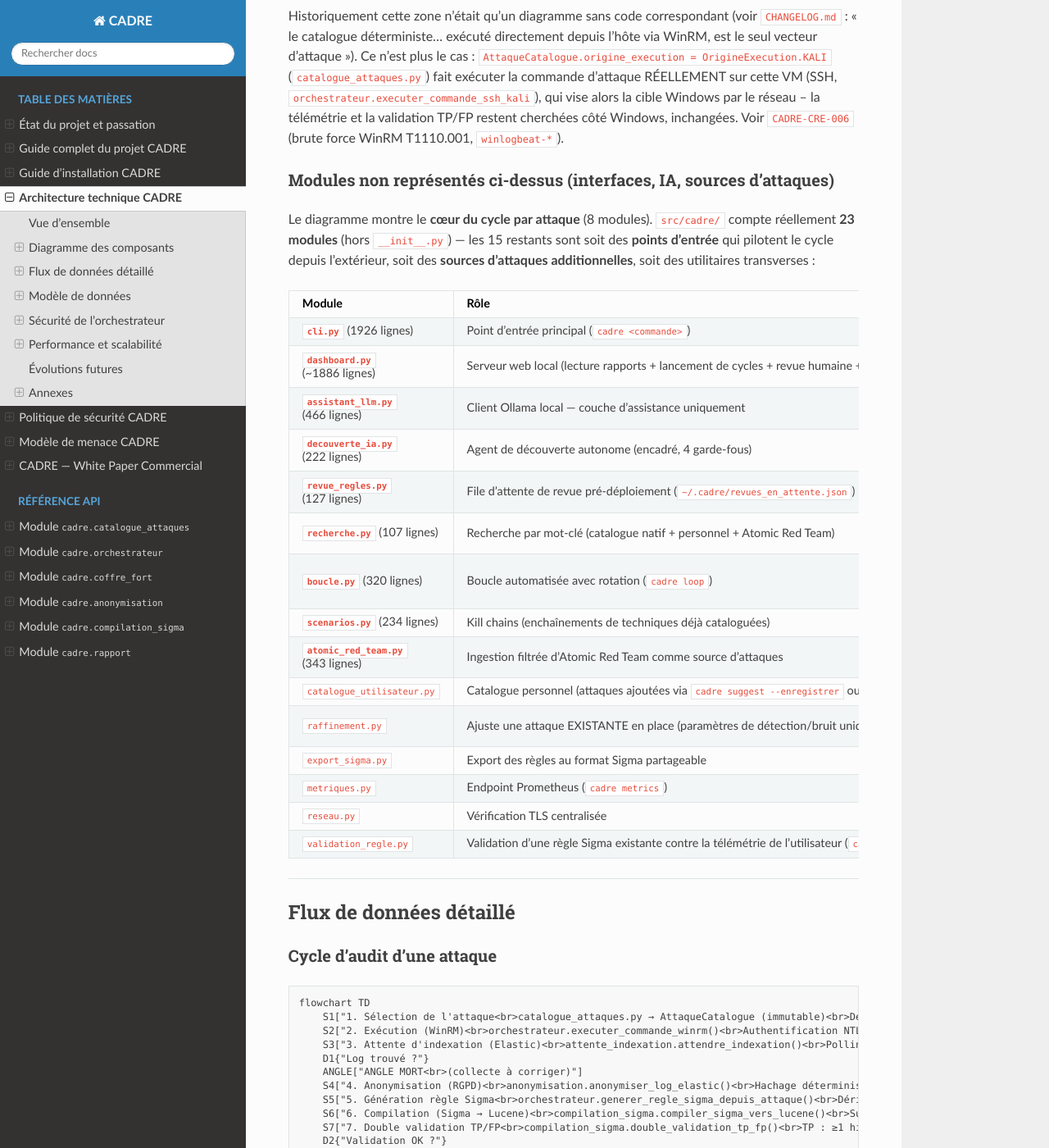
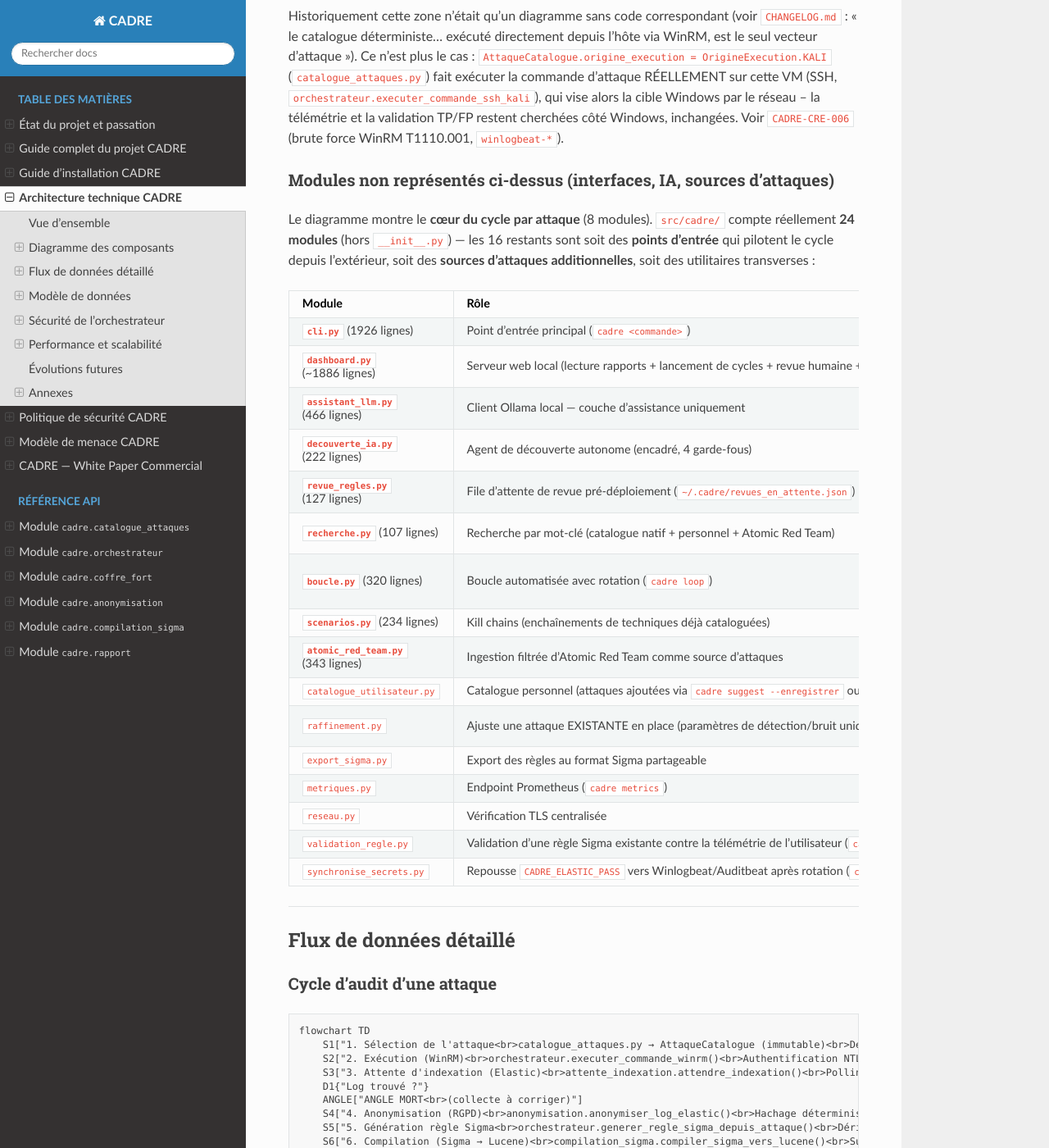
Before and after one commit to Mohamed-Amine-Eddari/CADRE, a Sphinx documentation site: the page built from docs/ARCHITECTURE.md, in a window 1280 px wide and 1400 px high, scrolled down 1056 px. Shown: the whole window at 82% size. Built offline with Sphinx 7.4.7 and the Read the Docs theme 3.1.0, drawn with Linux system fonts in a browser that asks for light colours.

Commit message:
Corrige les derniers chiffres obsolètes (24 modules, 1168 tests)
GUIDE_PROJET.md et ARCHITECTURE.md affichaient encore 23 modules/1148
tests, datant d'avant l'ajout de synchronise_secrets.py cette session.
Ajoute aussi ce module au tableau détaillé des modules "non représentés
dans le diagramme du cycle" (ARCHITECTURE.md), qui l'omettait
entièrement.

```diff
--- a/docs/ARCHITECTURE.md
+++ b/docs/ARCHITECTURE.md
@@ -60,7 +60,7 @@ validation TP/FP restent cherchées côté Windows, inchangées. Voir
 ### Modules non représentés ci-dessus (interfaces, IA, sources d'attaques)
 
 Le diagramme montre le **cœur du cycle par attaque** (8 modules). `src/cadre/`
-compte réellement **23 modules** (hors `__init__.py`) — les 15 restants sont
+compte réellement **24 modules** (hors `__init__.py`) — les 16 restants sont
 soit des **points d'entrée** qui pilotent le cycle depuis l'extérieur, soit
 des **sources d'attaques additionnelles**, soit des utilitaires transverses :
 
@@ -81,6 +81,7 @@ des **sources d'attaques additionnelles**, soit des utilitaires transverses :
 | `metriques.py` | Endpoint Prometheus (`cadre metrics`) | Lit les rapports produits par `rapport.py` ; importe `catalogue_attaques` pour les totaux |
 | `reseau.py` | Vérification TLS centralisée | Utilisé par `orchestrateur` pour tous les appels HTTP sortants (Elastic/Kibana) |
 | `validation_regle.py` | Validation d'une règle Sigma existante contre la télémétrie de l'utilisateur (`cadre valider-regle`) | Réutilise `compilation_sigma.double_validation_tp_fp` — même moteur de preuve que le cycle normal |
+| `synchronise_secrets.py` | Repousse `CADRE_ELASTIC_PASS` vers Winlogbeat/Auditbeat après rotation (`cadre secrets-sync-beats`) | Utilise `orchestrateur` (WinRM/SSH) pour déposer le nouveau mot de passe sans jamais le faire transiter par un argument de ligne de commande |
 
 ---
 
```
Also changed, not shown: docs/GUIDE_PROJET.md (+3 -3 lines).
